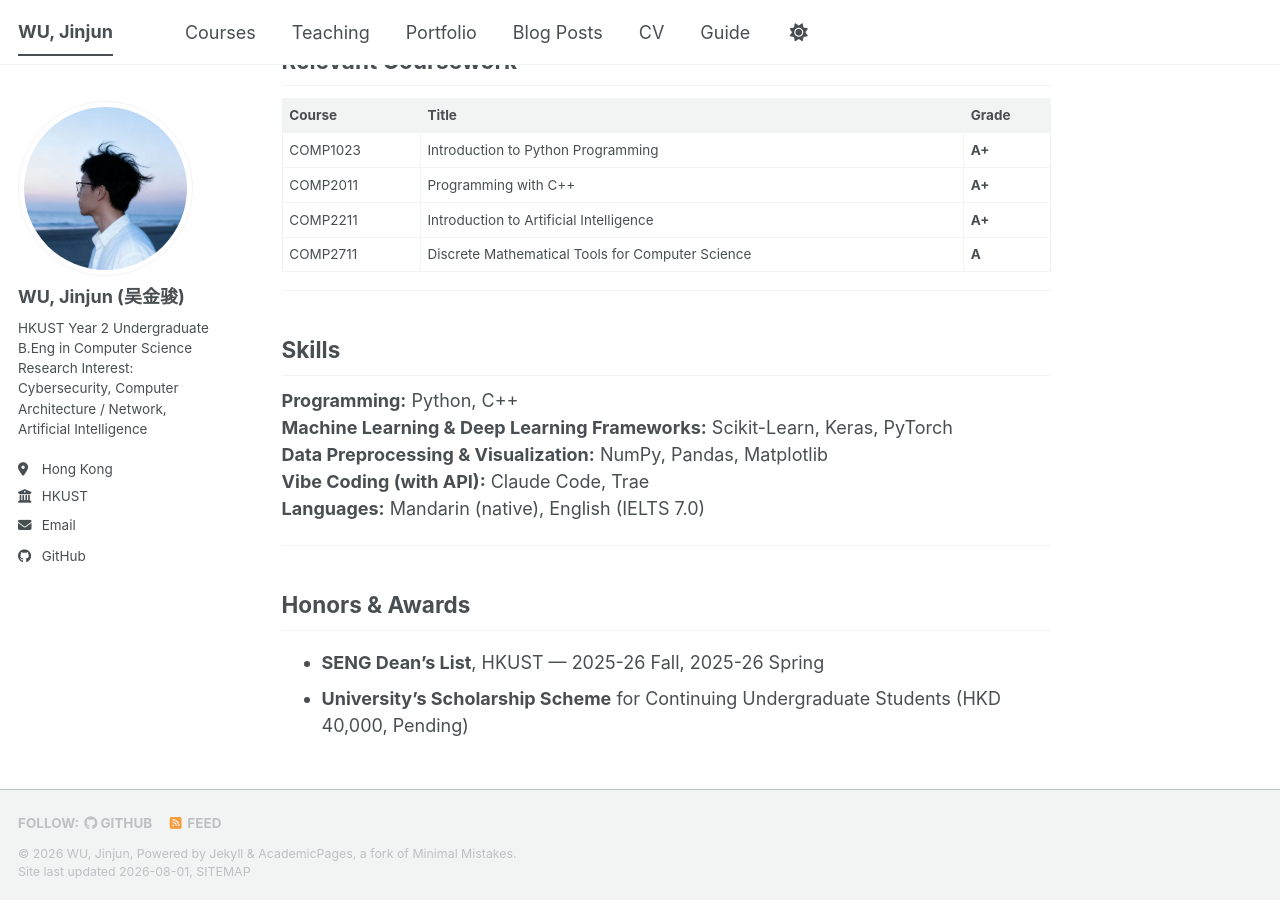
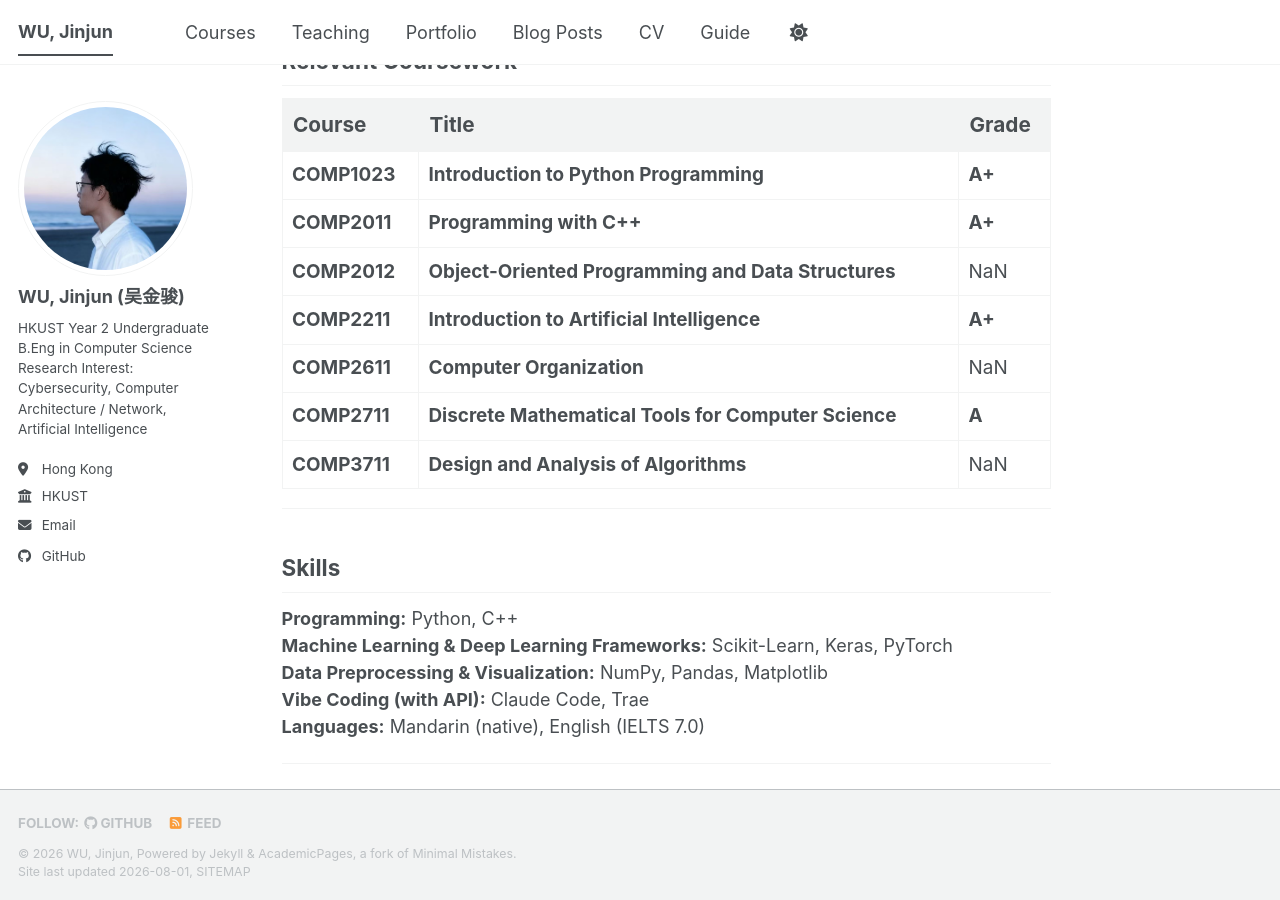
Before and after one commit to WuJinjun-cmd/WuJinjun-cmd.github.io, a Jekyll site: the page built from _pages/about.md, in a window 1280 px wide and 900 px high, scrolled down 1357 px. Built offline with Jekyll 4.4.1, drawn with Linux system fonts in a browser that asks for light colours; a style sheet for code colours, icons or effects is not loaded.

Commit message:
Update coursework and course credits

```diff
--- a/_pages/about.md
+++ b/_pages/about.md
@@ -41,12 +41,24 @@ Cybersecurity, Computer Architecture / Network, Artificial Intelligence
 
 ## Relevant Coursework
 
-| Course | Title | Grade |
-|--------|-------|-------|
-| COMP1023 | Introduction to Python Programming | **A+** |
-| COMP2011 | Programming with C++ | **A+** |
-| COMP2211 | Introduction to Artificial Intelligence | **A+** |
-| COMP2711 | Discrete Mathematical Tools for Computer Science | **A** |
+<table style="font-size:1.05em;">
+  <thead>
+    <tr>
+      <th style="font-size:1.1em;">Course</th>
+      <th style="font-size:1.1em;">Title</th>
+      <th style="font-size:1.1em;">Grade</th>
+    </tr>
+  </thead>
+  <tbody>
+    <tr><td><strong>COMP1023</strong></td><td><strong>Introduction to Python Programming</strong></td><td><strong>A+</strong></td></tr>
+    <tr><td><strong>COMP2011</strong></td><td><strong>Programming with C++</strong></td><td><strong>A+</strong></td></tr>
+    <tr><td><strong>COMP2012</strong></td><td><strong>Object-Oriented Programming and Data Structures</strong></td><td>NaN</td></tr>
+    <tr><td><strong>COMP2211</strong></td><td><strong>Introduction to Artificial Intelligence</strong></td><td><strong>A+</strong></td></tr>
+    <tr><td><strong>COMP2611</strong></td><td><strong>Computer Organization</strong></td><td>NaN</td></tr>
+    <tr><td><strong>COMP2711</strong></td><td><strong>Discrete Mathematical Tools for Computer Science</strong></td><td><strong>A</strong></td></tr>
+    <tr><td><strong>COMP3711</strong></td><td><strong>Design and Analysis of Algorithms</strong></td><td>NaN</td></tr>
+  </tbody>
+</table>
 
 ---
 
```
Also changed, not shown: _pages/courses.md (+2 -2 lines).
